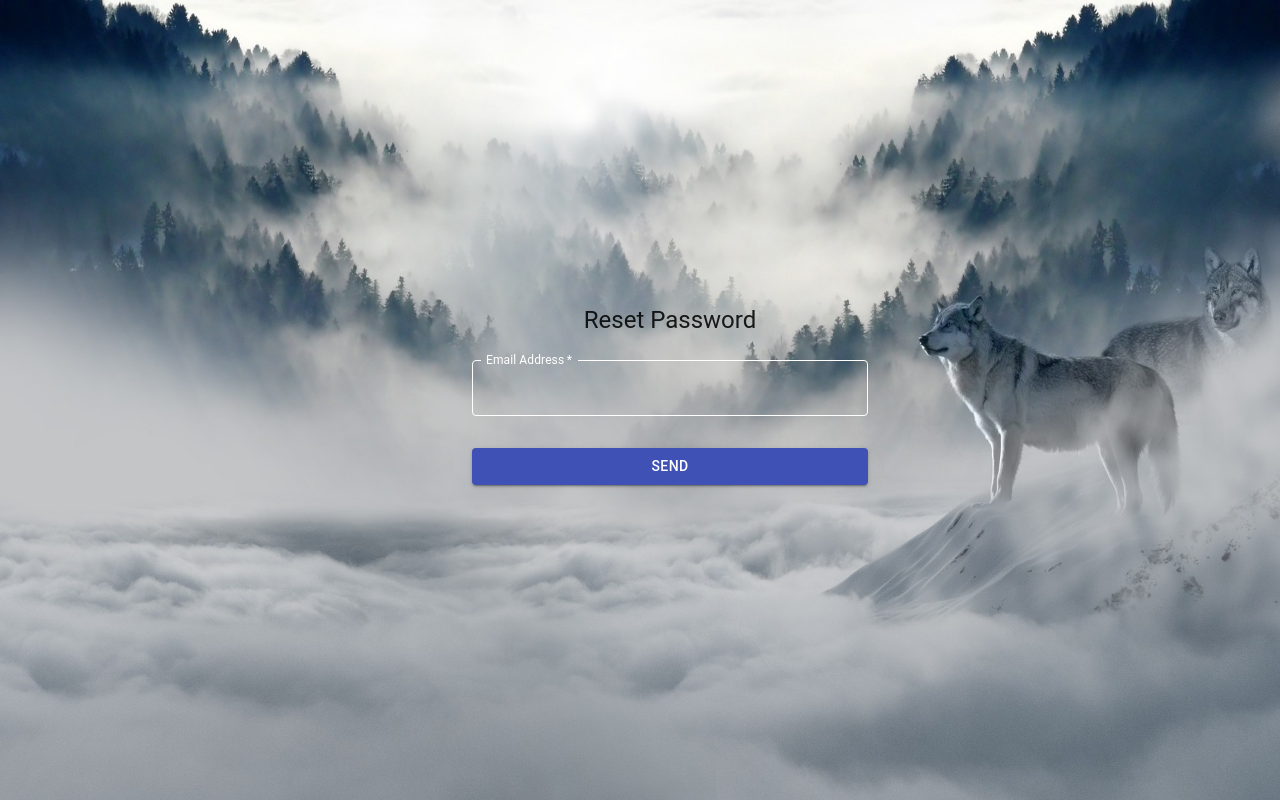
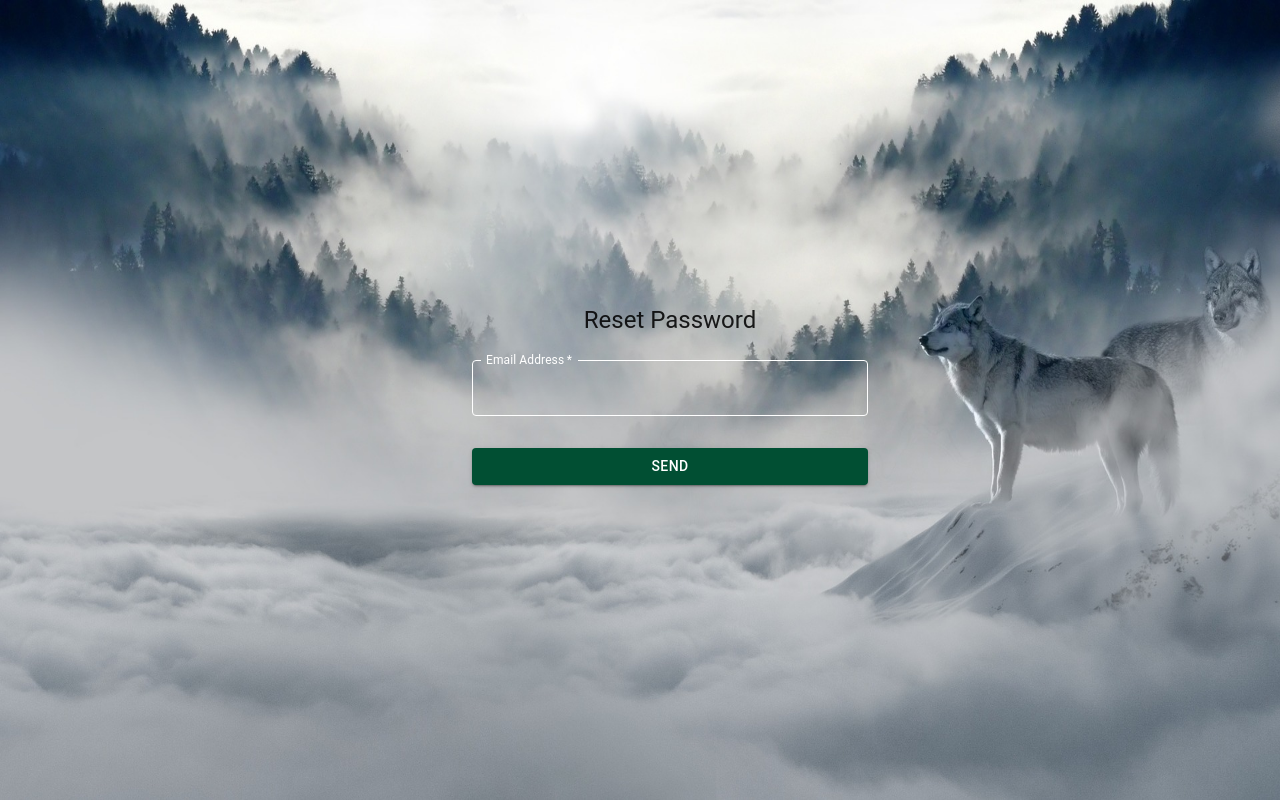
Before and after one commit to KrystianKjjk/Hackathon.App, a React (Create React App) app in the folder frontend/: page /resetpassword in a window 1280 px wide. Built offline with nearby package versions, Linux system fonts and the light colour scheme.

Commit message:
button color change

```diff
--- a/frontend/src/Components/ResetPassword/ResetPassword.tsx
+++ b/frontend/src/Components/ResetPassword/ResetPassword.tsx
@@ -102,6 +102,7 @@ export default function ResetPassword() {
                 className={classes.submit}
                 data-testid="rp-button"
                 onClick={handleSubmit}
+                style={{backgroundColor: "rgb(1, 79, 51)"}}
               >
                 Send
           </Button>
```
